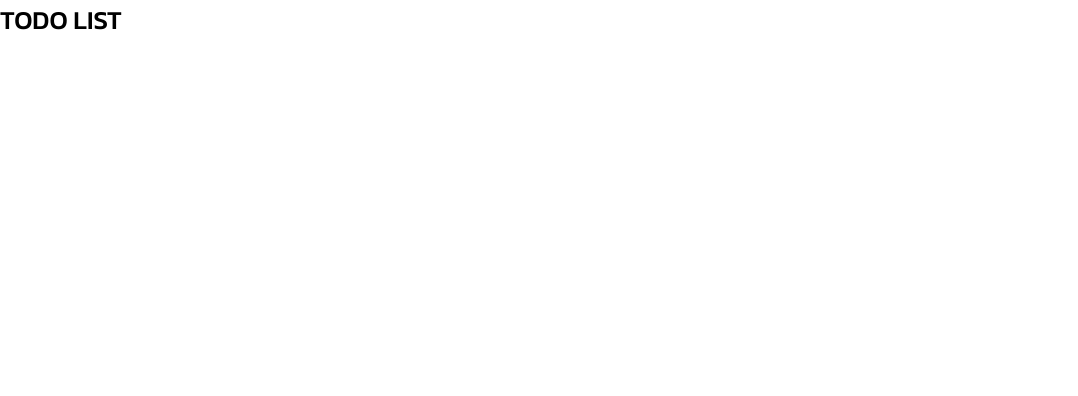
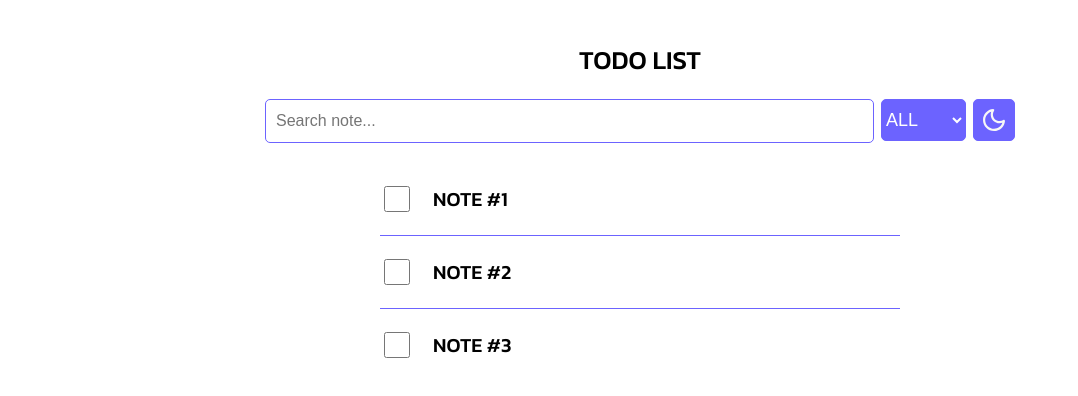
Before and after one commit to 03vlada/todo, a plain HTML site: page index.html in a window 1280 px wide. Shown: the whole page, without its empty margins (0-1078 px from the left). Drawn offline with Linux system fonts and the light colour scheme; a web font is replaced by a local one.

Commit message:
in process

```diff
--- a/index.html
+++ b/index.html
@@ -9,16 +9,57 @@
     <link
         href="https://fonts.googleapis.com/css2?family=ABeeZee:ital@0;1&family=Kanit:ital,wght@0,100;0,200;0,300;0,400;0,500;0,600;0,700;0,800;0,900;1,100;1,200;1,300;1,400;1,500;1,600;1,700;1,800;1,900&family=Revalia&family=Roboto:ital,wght@0,100..900;1,100..900&display=swap"
         rel="stylesheet">
-        <link rel="stylesheet" href="style.css">
+    <link rel="stylesheet" href="style.css">
     <title>TODO</title>
 </head>
 
 <body>
-    <div class="todo-text">TODO LIST</div>
-    <div class="poisk-stroka">
-        <div></div>
-        <div></div>
-        <div></div>
+    <div class="osnovnoy-block">
+        <div class="todo-text">TODO LIST</div>
+        <div>
+            <form class="block-for-poiskovaya-stroka">
+                <input type="text" placeholder="Search note..." class="poiskovaya-stroka">
+                <select class="spisok-all">
+                    <option value="" >ALL</option>
+                    <option value="">All</option>
+                    <option value="">Complete</option>
+                    <option value="">Incomplete</option>
+                </select>
+                <button class="button-night-or-light">
+                    <svg width="22" height="22" viewBox="0 0 22 22" fill="none" xmlns="http://www.w3.org/2000/svg">
+                        <path fill-rule="evenodd" clip-rule="evenodd"
+                            d="M11.1249 0.548798C11.3387 0.917354 11.321 1.3762 11.0791 1.72705C10.3455 2.79152 9.91599 4.08062 9.91599 5.47334C9.91599 9.12428 12.8757 12.084 16.5266 12.084C17.9194 12.084 19.2085 11.6545 20.2729 10.9208C20.6238 10.6791 21.0826 10.6613 21.4512 10.8751C21.8197 11.089 22.0319 11.4962 21.9961 11.9208C21.5191 17.567 16.7867 22 11.0178 22C4.93282 22 0 17.0672 0 10.9822C0 5.21328 4.43301 0.480873 10.0792 0.00392422C10.5038 -0.0319387 10.911 0.180242 11.1249 0.548798ZM8.17985 2.63461C4.70452 3.81573 2.20355 7.10732 2.20355 10.9822C2.20355 15.8502 6.14981 19.7964 11.0178 19.7964C14.8927 19.7964 18.1843 17.2955 19.3654 13.8202C18.4741 14.1232 17.5191 14.2875 16.5266 14.2875C11.6587 14.2875 7.71244 10.3413 7.71244 5.47334C7.71244 4.48086 7.87682 3.52582 8.17985 2.63461Z"
+                            fill="#F7F7F7" />
+                    </svg>
+                </button>
+            </form>
+        </div>
+
+
+
+        <div class="spisok-note">
+            <form>
+                <p>
+                    <input type="checkbox" class="galochka">NOTE #1
+                </p>
+
+                <div class="line"></div>
+
+                <p>
+                    <input type="checkbox" class="galochka">NOTE #2
+                </p>
+
+                <div class="line"></div>
+
+                <p>
+                    <input type="checkbox" class="galochka">NOTE #3
+                </p>
+            </form>
+        </div>
+
+
+
+
     </div>
 </body>
 
--- a/style.css
+++ b/style.css
@@ -1,6 +1,15 @@
 body {
     font-family: Kanit;
     margin: 0;
+}
+
+.osnovnoy-block {
+    display: flex;
+    flex-direction: column;
+    align-items: center;
+    padding-top: 40px;
+    width: 100%;
+    row-gap: 20px;
 }
 
 .todo-text {
@@ -8,10 +17,64 @@ body {
     font-size: 26px;
 }
 
-.poisk-stroka {
+.block-for-poiskovaya-stroka {
     display: flex;
-
+    width: 750px;
+    justify-content: space-between;
 }
 
-git add .
-git commit -m "create"
+.poiskovaya-stroka {
+    width: 595px;
+    height: 40px;
+    border-radius: 5px;
+    border: 1px solid #6C63FF;
+    padding-left: 10px;
+    font-weight: 500;
+    font-size: 16px;
+}
+
+.spisok-all {
+    width: 85px;
+    height: 42px;
+    background-color: #6C63FF;
+    border-radius: 5px;
+    border: 1px solid #6C63FF;
+    color: white;
+    font-weight: 500;
+    font-size: 18px;
+    padding-right: 5px;
+}
+
+.button-night-or-light {
+    width: 42px;
+    height: 42px;
+    background-color: #6C63FF;
+    display: flex;
+    justify-content: center;
+    align-items: center;
+    border: 1px solid #6C63FF;
+    border-radius: 5px;
+}
+
+
+
+.line {
+    width: 520px;
+    height: 1px;
+    background-color: #6C63FF;
+}
+
+.galochka {
+    width: 26px;
+    height: 26px;
+    background-color: #6C63FF;
+    border: 1px solid #6C63FF;
+}
+
+p {
+    display: flex;
+    align-items: center;
+    font-weight: 500;
+    font-size: 20px;
+    column-gap: 20px;
+}
```
